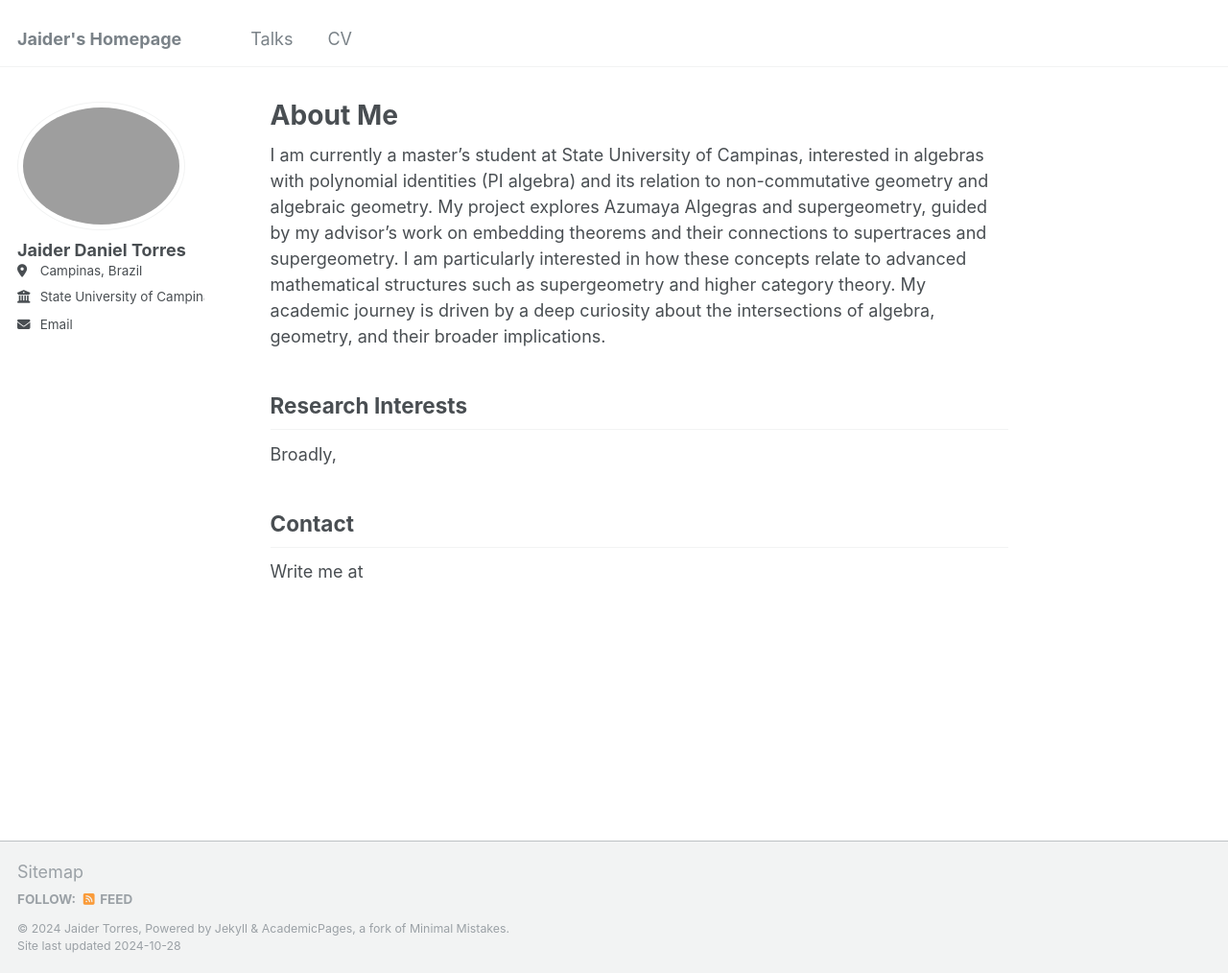
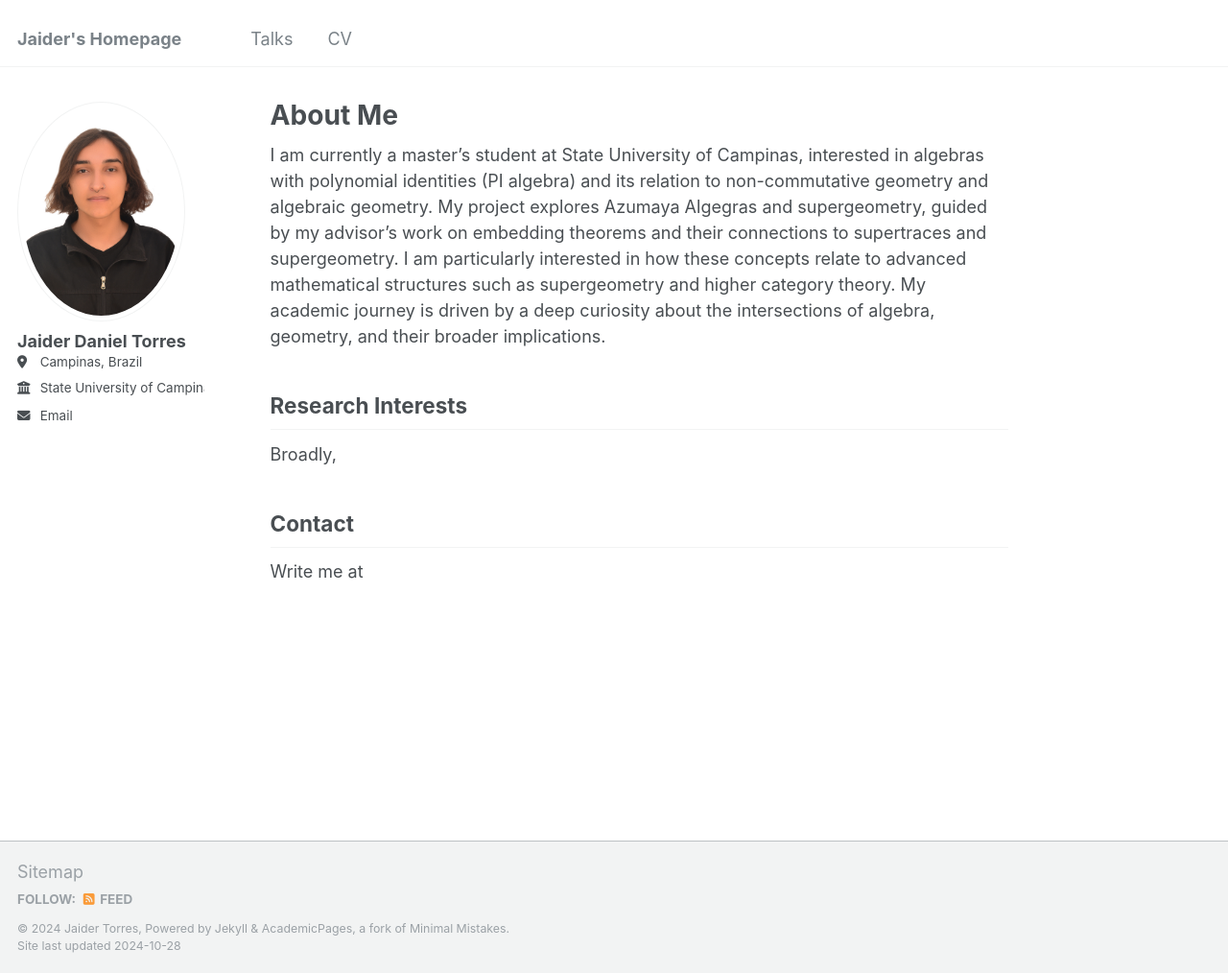
Before and after one commit to jaider-torres/jaider-torres.github.io, a Jekyll site: the page built from _pages/about.md, in a window 1280 px wide and 1014 px high. Shown: the whole window at 96% size. Built offline with Jekyll 4.4.1, drawn with Linux system fonts in a browser that asks for light colours.

Commit message:
Update _config.yml

```diff
--- a/_config.yml
+++ b/_config.yml
@@ -21,7 +21,7 @@ repository               : "academicpages/academicpages.github.io"
 #               Additional customization can be done by editing /_includes/author-profile.html
 author:
   # Biographic information
-  avatar           : "Foto 3x4.jpg"
+  avatar           : "Foto3x4.jpg"
   name             : "Jaider Daniel Torres"
   pronouns         : # example: "she/her"
   # bio              : "Short biography for the left-hand sidebar"
```
